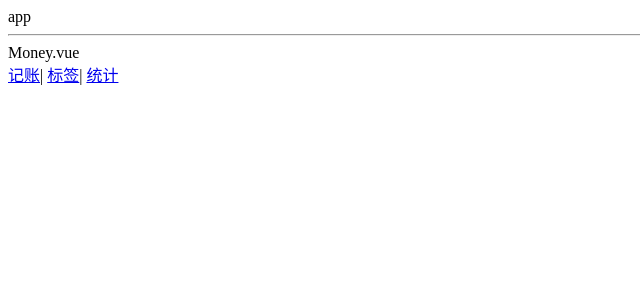
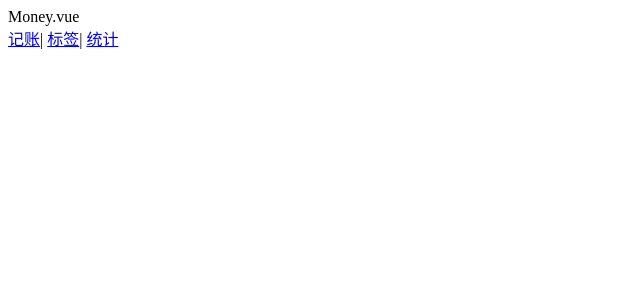
Before and after one commit to Jokerguo/manager, a Vue app: page /#/money in a window 1280 px wide. Shown: the top 300 px of the page, without its empty margins (0-640 px from the left). Built offline with nearby package versions, Linux system fonts and the light colour scheme.

Commit message:
添加 404页面

```diff
--- a/src/App.vue
+++ b/src/App.vue
@@ -1,6 +1,5 @@
 <template>
-  <div>app
-    <hr/>
+  <div>
     <router-view/>
   </div>
 </template>
--- a/src/router/index.ts
+++ b/src/router/index.ts
@@ -1,9 +1,9 @@
 import Vue from 'vue';
 import VueRouter from 'vue-router';
-import Home from '../views/Home.vue';
 import Money from '@/views/Money.vue';
 import Labels from '@/views/Labels.vue';
 import Statistics from '@/views/Statistics.vue';
+import NotFound from '@/views/NotFound.vue';
 
 Vue.use(VueRouter);
 
@@ -23,6 +23,10 @@
   {
     path: '/statistics',
     component: Statistics
+  },
+  {
+    path: '*',
+    component: NotFound
   }
 ];
 
--- /dev/null
+++ b/src/views/NotFound.vue
@@ -0,0 +1,18 @@
+<template>
+  <div>
+    <div>当前页面不存在，请检查网址是否正确</div>
+    <div>
+      <router-link to="/">放回首页</router-link>
+    </div>
+  </div>
+</template>
+
+<script lang="ts">
+  export default {
+    name: 'NotFound'
+  };
+</script>
+
+<style lang="scss" scoped>
+
+</style>
```
